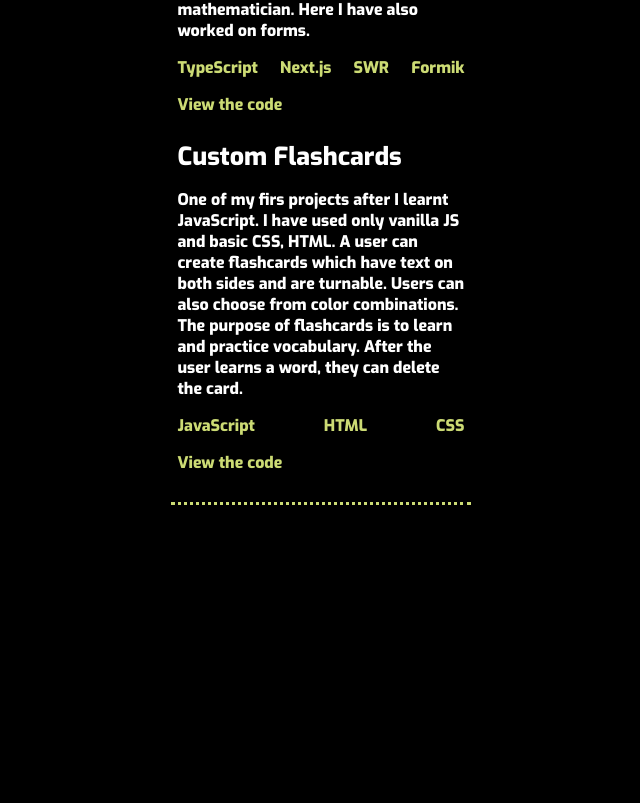
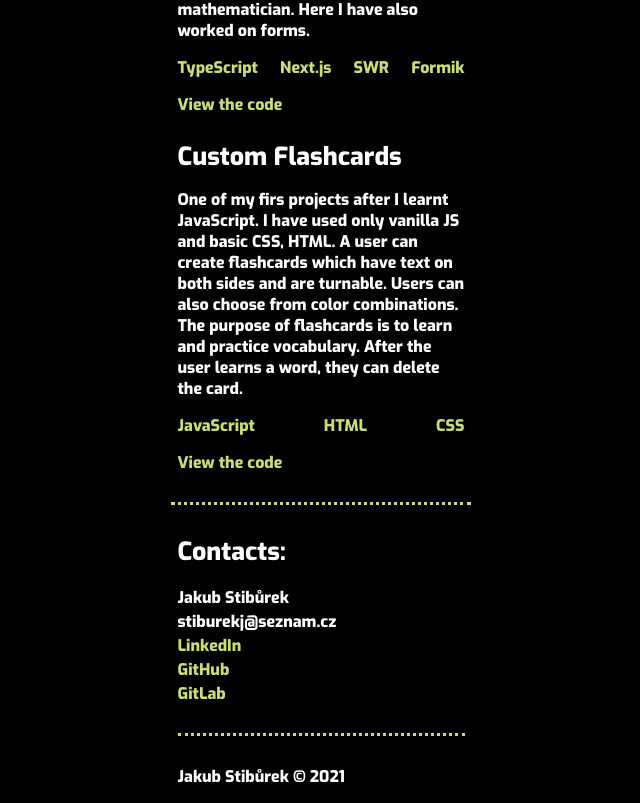
Before and after one commit to JakubStiburek/portfolio, a React (Create React App) app: page / in a window 1280 px wide. Shown: the part 2265-3068 px from the top of the page, without its empty margins (319-959 px from the left). Before the commit the page ends 2800 px from the top, so only its background shows below. Built offline with nearby package versions, Linux system fonts and the light colour scheme.

Commit message:
add feat: footer

```diff
--- a/src/App.css
+++ b/src/App.css
@@ -36,6 +36,15 @@ a {
   flex-flow: row wrap;
   justify-content: space-between;
   align-content: flex-start;
+}
+
+.footer-list {
+  padding: unset;
+  list-style: none;
+}
+
+.footer-list li {
+  padding-top: 3px;
 }
 
 .wrapper {
--- a/src/App.tsx
+++ b/src/App.tsx
@@ -3,6 +3,7 @@ import './App.css';
 import Home from "./components/Home";
 import Stack from "./components/Stack";
 import Projects from "./components/Projects";
+import Footer from "./components/Footer";
 
 function App() {
   return (
@@ -14,6 +15,7 @@ function App() {
       <hr className="dotted-divider"/>
       <Projects />
       <hr className="dotted-divider"/>
+      <Footer />
     </div>
   );
 }
--- /dev/null
+++ b/src/components/Footer.tsx
@@ -0,0 +1,22 @@
+import Header from "./Header";
+
+const Footer = () => {
+  return (
+    <div className="wrapper">
+      <div>
+        <Header size={3} text="Contacts:" />
+        <ul className="footer-list">
+          <li key="f0">Jakub Stibůrek</li>
+          <li key="f1">stiburekj@seznam.cz</li>
+          <li key="f2"><a href="https://www.linkedin.com/in/jakub-stib%C5%AFrek-6bb7571a3/" className="highlight">LinkedIn</a></li>
+          <li key="f3"><a href="https://github.com/JakubStiburek" className="highlight">GitHub</a></li>
+          <li key="f4"><a href="https://gitlab.com/JakubStiburek" className="highlight">GitLab</a> </li>
+        </ul>
+        <hr className="dotted-divider"/>
+        <p>Jakub Stibůrek &copy; 2021</p>
+      </div>
+    </div>
+  )
+};
+
+export default Footer;
```
